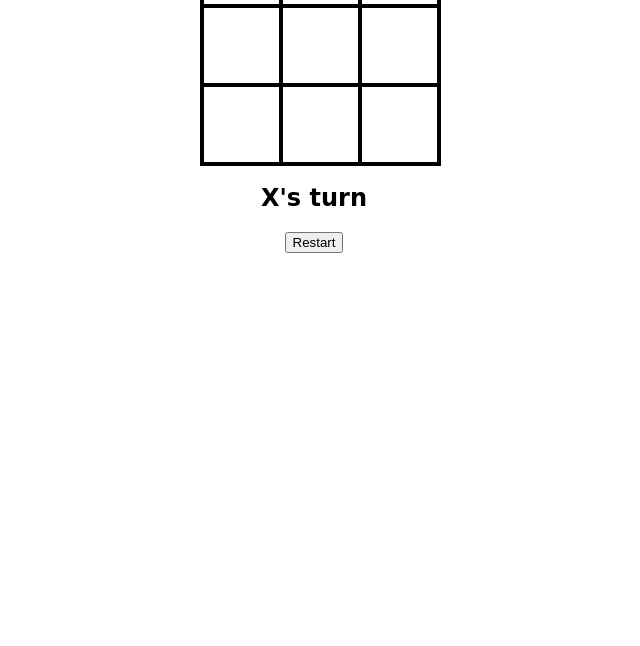
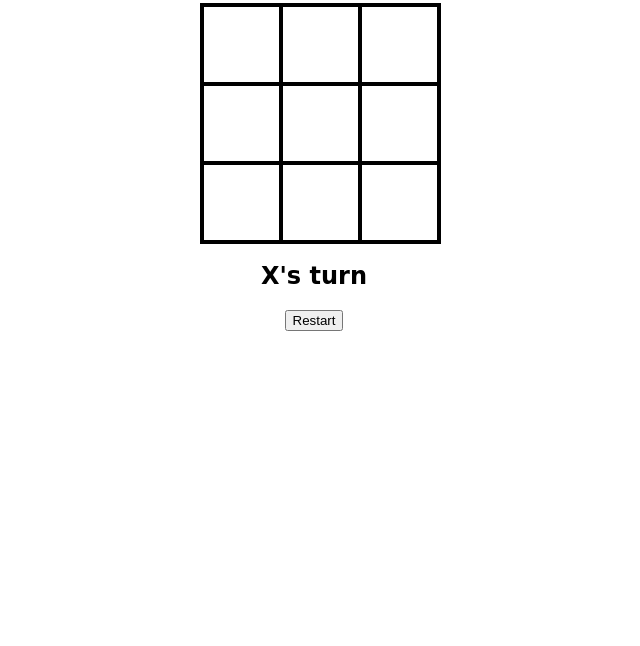
Before and after one commit to Kmohamedalie/Tic-Tac-Toe, a plain HTML site: page index.html in a window 1280 px wide. Shown: the part 154-800 px from the top of the page, without its empty margins (326-966 px from the left). Drawn offline with Linux system fonts and the light colour scheme.

Commit message:
Update style.css

```diff
--- a/style.css
+++ b/style.css
@@ -13,6 +13,8 @@
 #gameContainer {
   font-family: "Permanent Marker", cursive;
   text-align: center;
+  margin:100px auto;
+  width:400px;
 }
 
 /*cell style*/
```
